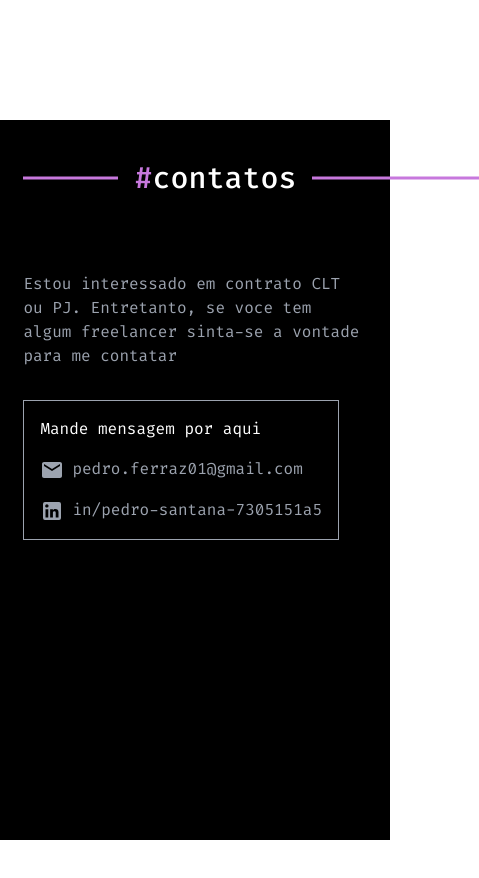
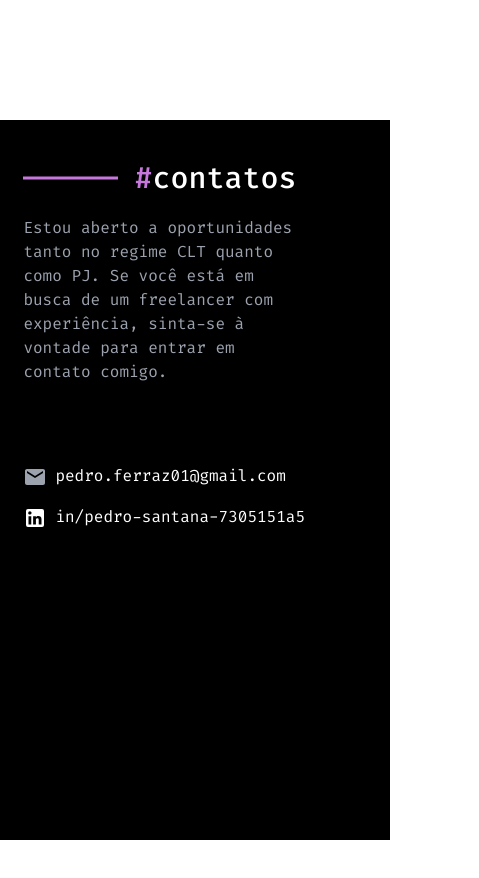
Before and after one commit to PedroSantanaa/MyPortfolio, a Next.js app in the folder my-portfolio/: page / in a window 390 px wide. Shown: the part 3240-4118 px from the top of the page, 479 px wide, since content can reach past the window. Built offline with nearby package versions, Linux system fonts and the light colour scheme.

Commit message:
style: change responsive

```diff
--- a/my-portfolio/src/components/Contact.tsx
+++ b/my-portfolio/src/components/Contact.tsx
@@ -11,27 +11,26 @@ type Props={
 const Contact = ({titleIcon}:Props) => {
   return (
     <div className='h-[720px] bg-black'>
-      <div id='contato' className='w-[88%] 2xl:w-[1500px] flex flex-col gap-5 mx-auto pt-10'>
-        <div className='mb-14 flex gap-6'>
+      <div id='contato' className='w-[88%] 2xl:w-[1500px] flex flex-col mx-auto pt-10'>
+        <div className='mb-5 flex gap-6'>
           <div className='flex gap-4'>
            <Image src={'/line4.svg'} alt='line2' width={95} height={2} />
             <h1 className='text-white font-medium text-3xl'><span className='text-[#C778DD]'>{titleIcon}</span>contatos</h1>
-            <Image src={'/line2.svg'} alt='line2' width={167} height={2} />
+            <Image src={'/line2.svg'} alt='line2' width={167} height={2} className='hidden md:block' />
           </div>
       </div>
-          <div className='flex flex-wrap gap-8 2xl:justify-between'>
-            <p className=' w-[600px] text-gray-400'>Estou interessado em contrato CLT ou PJ. Entretanto, se voce tem algum freelancer sinta-se a vontade para me contatar</p>
-            <div className='flex flex-col gap-4 border border-gray-400 p-4'>
-              <p className='text-white'>Mande mensagem por aqui</p>
+          <div className='flex flex-col gap-20'>
+            <p className='w-[80%] sm:w-[600px] text-gray-400 text-base sm:text-2xl'>Estou aberto a oportunidades tanto no regime CLT quanto como PJ. Se você está em busca de um freelancer com experiência, sinta-se à vontade para entrar em contato comigo.</p>
+            <div className='flex flex-col gap-4'>
               <div className='flex gap-2'>
                 <Link href={'mailto:pedro.ferraz01@gmail.com'}>
                   <EmailIcon className='text-gray-400'/>
                 </Link>
-                <Link href={'mailto:pedro.ferraz01@gmail.com'} className='text-gray-400'>pedro.ferraz01@gmail.com</Link>
+                <Link href={'mailto:pedro.ferraz01@gmail.com'} className='text-white text-base sm:text-2xl'>pedro.ferraz01@gmail.com</Link>
               </div>
               <div className='flex gap-2'>
-                <Link href={"https://www.linkedin.com/in/pedro-santana-7305151a5/"} target='_blank'><LinkedInIcon className='text-gray-400'/></Link>
-                <Link href={'https://www.linkedin.com/in/pedro-santana-7305151a5/'} className='text-gray-400'>in/pedro-santana-7305151a5</Link>
+                <Link href={"https://www.linkedin.com/in/pedro-santana-7305151a5/"} target='_blank'><LinkedInIcon className='text-white text-base sm:text-2xl'/></Link>
+                <Link href={'https://www.linkedin.com/in/pedro-santana-7305151a5/'} className='text-white text-base sm:text-2xl'>in/pedro-santana-7305151a5</Link>
               </div>
             </div>
             </div>
```
